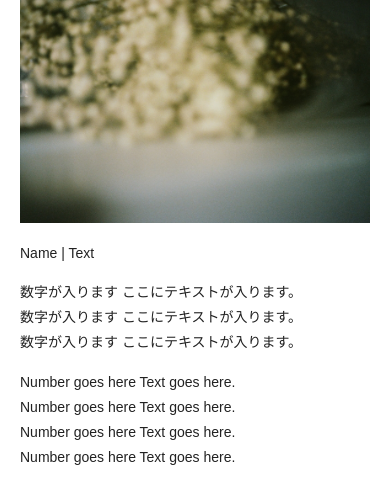
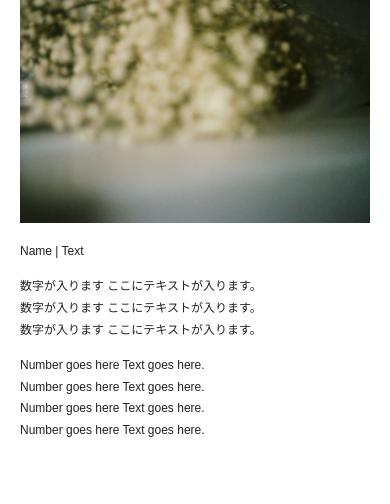
Before and after one commit to muffin-bird/Photograph, a PHP site: page /about.html in a window 390 px wide. Shown: the part 205-709 px from the top of the page. Run offline with PHP 8.4, Linux system fonts and the light colour scheme.

Commit message:
Change Font

```diff
--- a/site/assets/stylesheets/config/_main.scss
+++ b/site/assets/stylesheets/config/_main.scss
@@ -105,6 +105,10 @@ About
   @include mixin.mq(tb) {
     width: 100%;
   }
+
+  @include mixin.mq(sp) {
+    font-size: 12px;
+  }
 }
 
 /*==============================================================================
--- a/site/assets/stylesheets/css/style.css
+++ b/site/assets/stylesheets/css/style.css
@@ -214,6 +214,11 @@ About
     width: 100%;
   }
 }
+@media screen and (max-width: 640px) {
+  .profile {
+    font-size: 12px;
+  }
+}
 
 /*==============================================================================
 News
```
Also changed, not shown: site/assets/stylesheets/css/style.min.css (+1 -1 lines), 2 other files.
